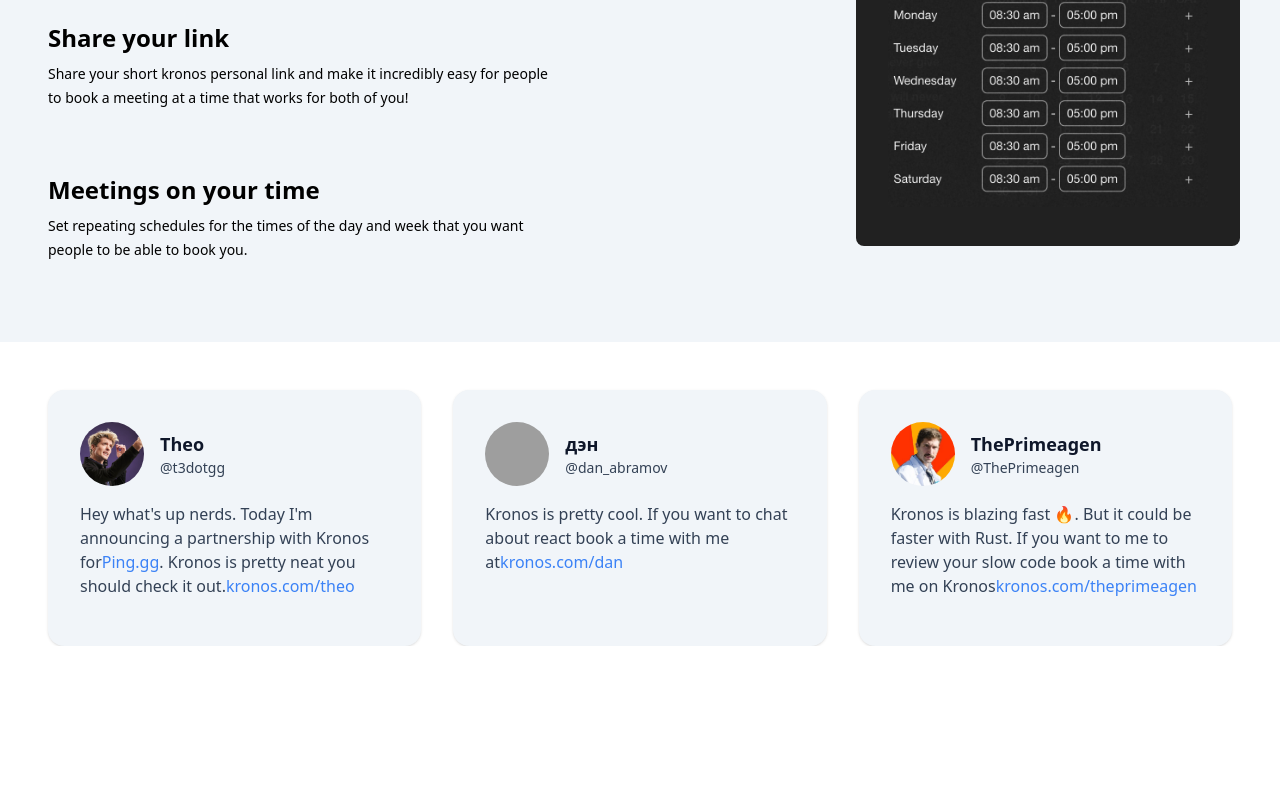
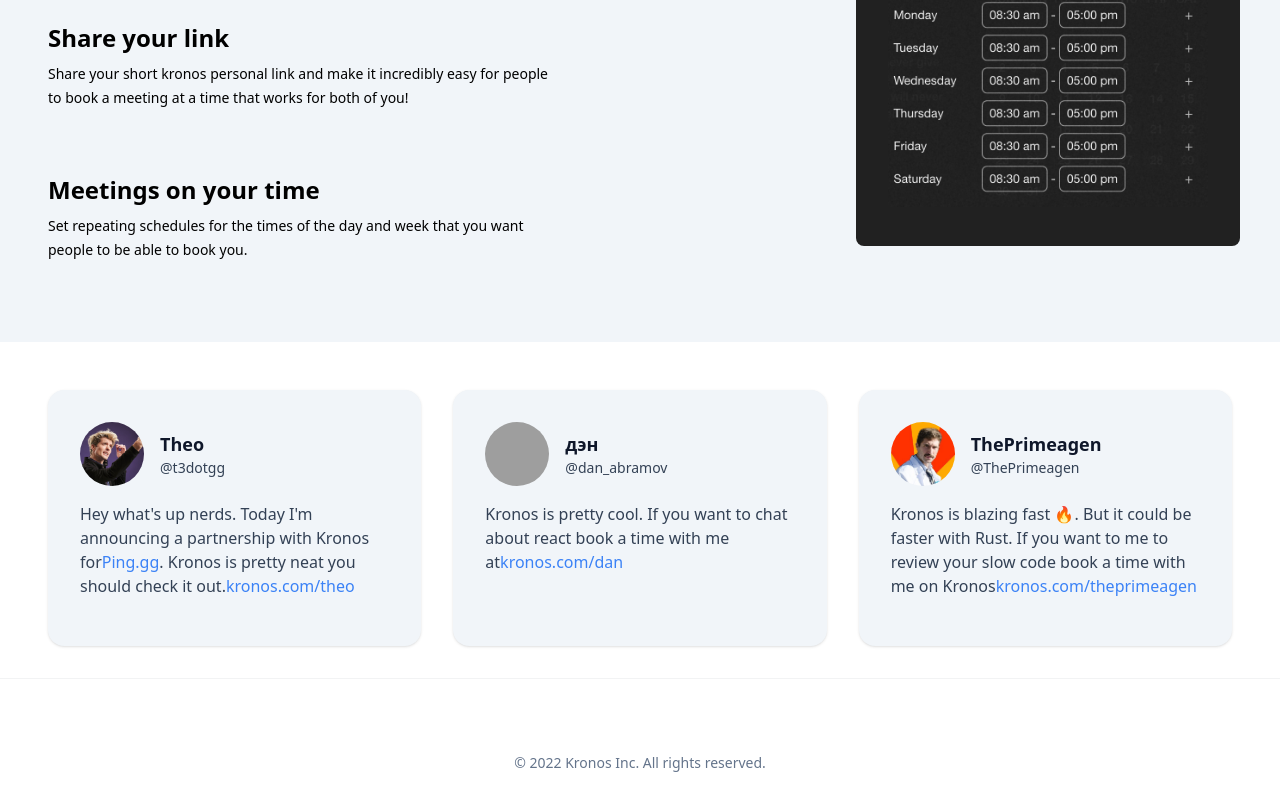
Before and after one commit to Mitchell-Moore/kronos-web, a React (Vite) app: page / in a window 1280 px wide. Shown: the part 1200-2011 px from the top of the page. Before the commit the page ends 1846 px from the top, so only its background shows below. Built offline with nearby package versions, Linux system fonts and the light colour scheme; grey boxes are pictures that could not be loaded.

Commit message:
add footer

```diff
--- /dev/null
+++ b/src/components/public/Footer.tsx
@@ -0,0 +1,17 @@
+import * as React from 'react';
+
+export interface FooterProps {}
+
+const Footer: React.FC = (props: FooterProps) => {
+  return (
+    <footer className="mt-8">
+      <div className="border-t border-slate-900/5 py-10">
+        <p className="py-8 text-center text-sm leading-6 text-slate-500">
+          © 2022 Kronos Inc. All rights reserved.
+        </p>
+      </div>
+    </footer>
+  );
+};
+
+export default Footer;
--- a/src/pages/Landing.tsx
+++ b/src/pages/Landing.tsx
@@ -1,4 +1,5 @@
 import React from 'react';
+import Footer from '../components/public/Footer';
 import Hero from '../components/public/Hero';
 import HowItWorks from '../components/public/HowItWorks';
 import PublicHeader from '../components/public/PublicHeader';
@@ -19,6 +20,7 @@
       <div className="container mx-auto pt-12">
         <Testimonials />
       </div>
+      <Footer />
     </>
   );
 };
```
